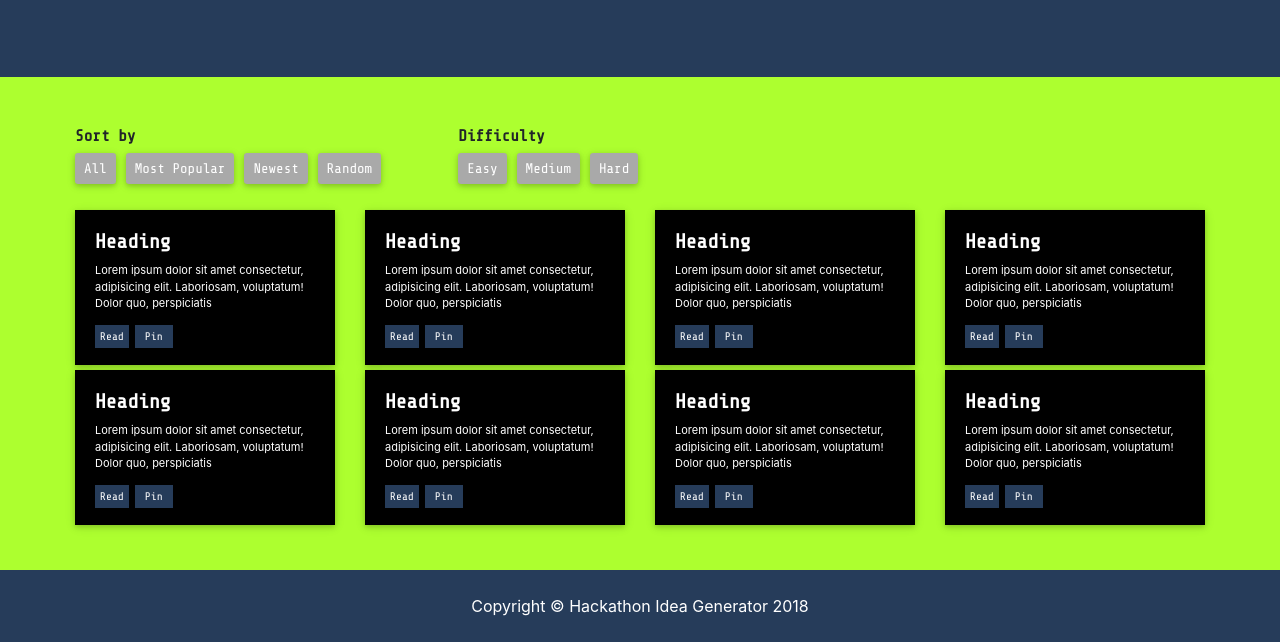
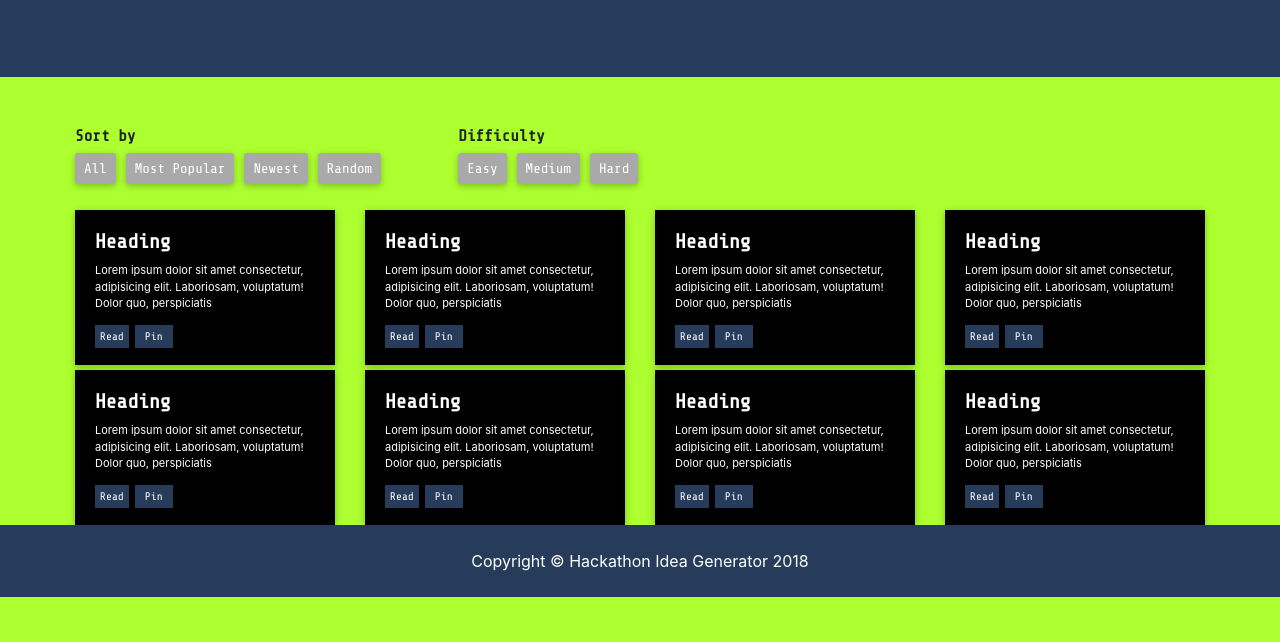
Before and after one commit to ProjectPewter/HackathonApp, a website: page public/home.html in a window 1280 px wide. Shown: the part 203-845 px from the top of the page. After the commit the page ends 800 px from the top, so only its background shows below. Drawn offline with nearby package versions, Linux system fonts and the light colour scheme; no server answers.

Commit message:
fixed footer position bug

```diff
--- a/public/assets/css/dash.css
+++ b/public/assets/css/dash.css
@@ -106,8 +106,8 @@ body {
 
 }
 footer {
-  position: auto;
-  left: 0;
+  position: absolute;
+  /* left: 0; */
   bottom: 0;
   width: 100%;
   background-color: #263c5a;
--- a/public/assets/css/style.css
+++ b/public/assets/css/style.css
@@ -17,7 +17,7 @@
 }
 
 footer {
-  position: auto;
+  position: absolute;
   left: 0;
   bottom: 0;
   width: 100%;
```
Also changed, not shown: public/dash.html (+1 -1 lines).
